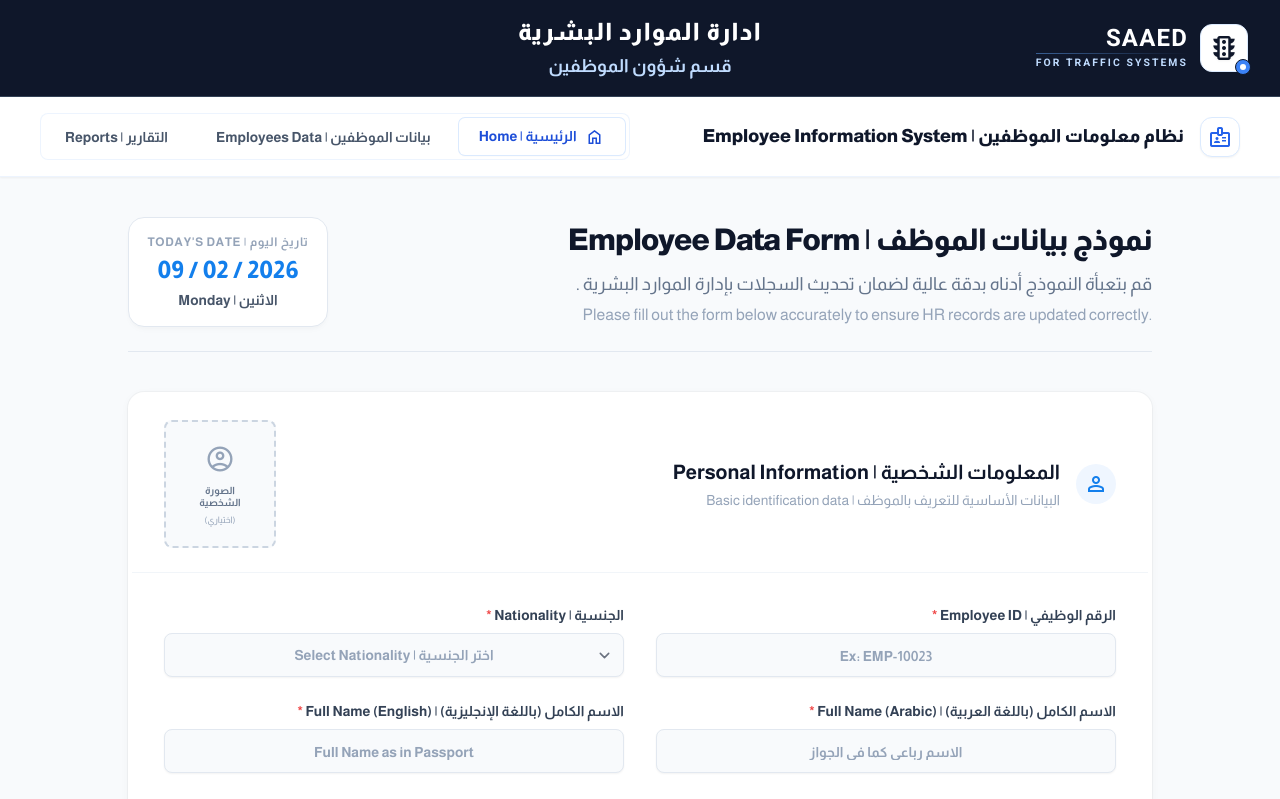
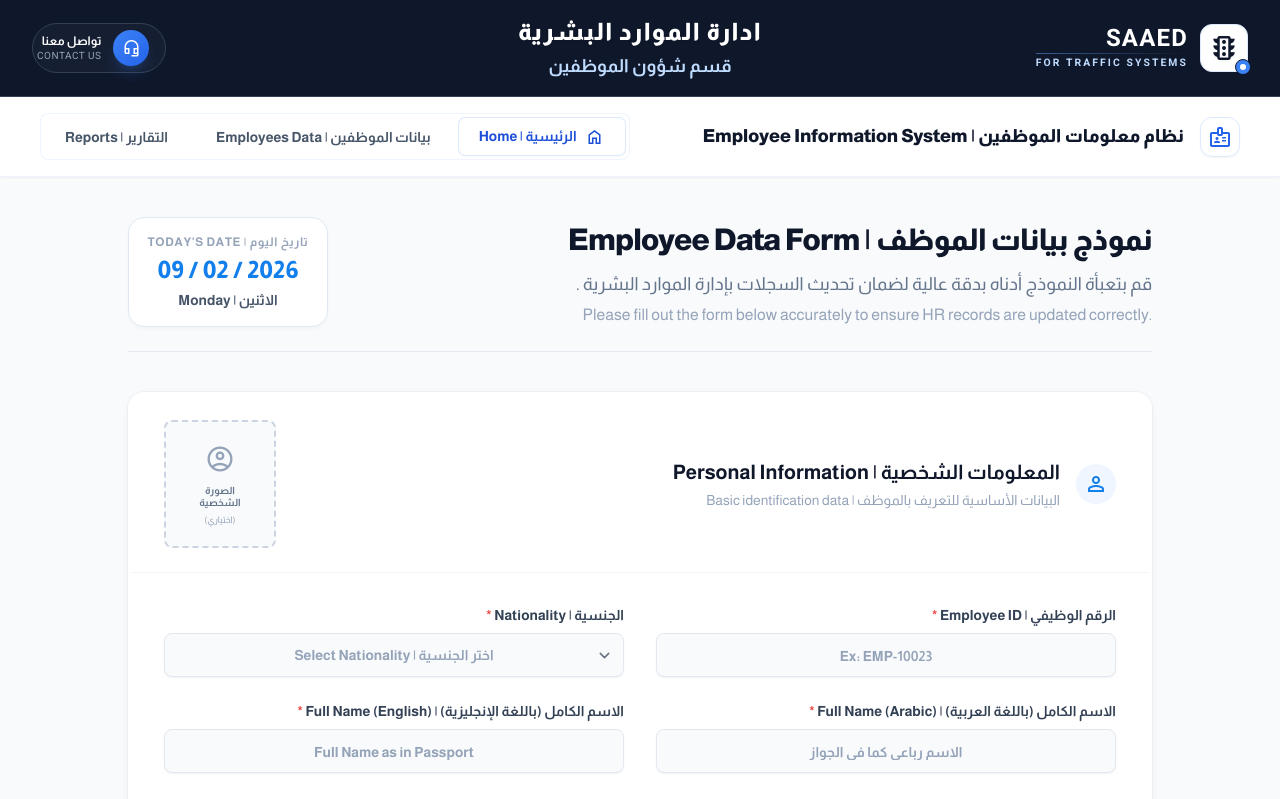
Before and after one commit to privatep88/Employee-Information-System, a React (Vite) app: page / in a window 1280 px wide. Shown: the top 799 px of the page. Built offline with nearby package versions, Linux system fonts and the light colour scheme.

Commit message:
feat: Add contact us button and update footer link styles
Adds a "Contact Us" button to the header, improving user accessibility for support.
Updates footer link styling for better visual consistency with the new header element and enhances hover states.

```diff
--- a/components/Layout/Footer.tsx
+++ b/components/Layout/Footer.tsx
@@ -25,9 +25,9 @@ const Footer: React.FC = () => {
 
         {/* Links Section */}
         <div className="flex flex-wrap justify-center md:justify-end gap-4 md:gap-8 text-sm md:w-1/3 order-2 md:order-3">
-          <a href="#" className="text-slate-400 hover:text-white transition-colors font-semibold flex items-center gap-1 group">
+          <a href="#" className="text-white hover:text-blue-200 transition-colors font-semibold flex items-center gap-1 group">
              <span className="group-hover:translate-y-px transition-transform">الدعم الفني</span>
-             <span className="text-slate-600">|</span>
+             <span className="text-white">|</span>
              <span className="font-english text-xs uppercase tracking-wider group-hover:translate-y-px transition-transform">Support</span>
           </a>
         </div>
--- a/components/Layout/Header.tsx
+++ b/components/Layout/Header.tsx
@@ -37,6 +37,19 @@ const Header: React.FC = () => {
           <div className="flex flex-col items-center justify-center gap-1 text-center z-10 order-2 md:order-none">
             <div className="text-lg md:text-2xl font-extrabold tracking-wider text-white drop-shadow-sm">ادارة الموارد البشرية</div>
             <div className="text-base md:text-lg font-semibold text-blue-200">قسم شؤون الموظفين</div>
+          </div>
+
+          {/* Contact Us - Absolute Left on Desktop (End in RTL) */}
+          <div className="md:absolute md:left-0 md:top-1/2 md:-translate-y-1/2 mt-6 md:mt-0 flex items-center order-3 md:order-none z-20">
+            <button className="group relative flex items-center gap-3 pl-1 pr-4 py-1.5 rounded-full bg-slate-800/50 border border-slate-700 hover:border-blue-500/50 hover:bg-slate-800 transition-all cursor-pointer">
+              <div className="size-9 rounded-full bg-gradient-to-br from-blue-500 to-blue-600 flex items-center justify-center shadow-lg shadow-blue-500/20 group-hover:scale-110 transition-transform">
+                <span className="material-symbols-outlined text-white text-[20px]">headset_mic</span>
+              </div>
+              <div className="flex flex-col items-start">
+                <span className="text-xs font-bold text-white leading-none group-hover:text-blue-100 transition-colors">تواصل معنا</span>
+                <span className="text-[10px] uppercase tracking-wider text-slate-400 font-english leading-none mt-1 group-hover:text-blue-300 transition-colors">Contact Us</span>
+              </div>
+            </button>
           </div>
 
         </div>
```
